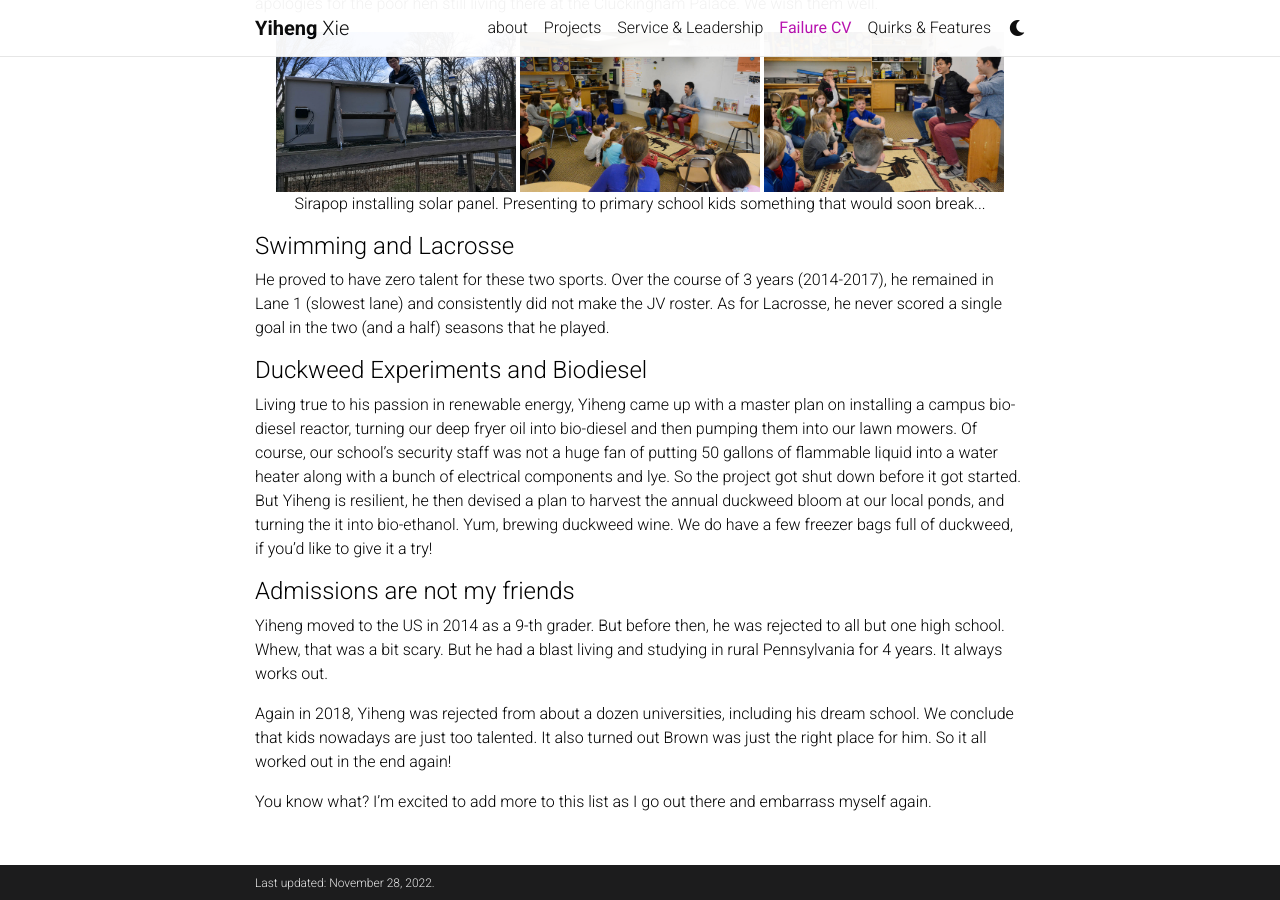
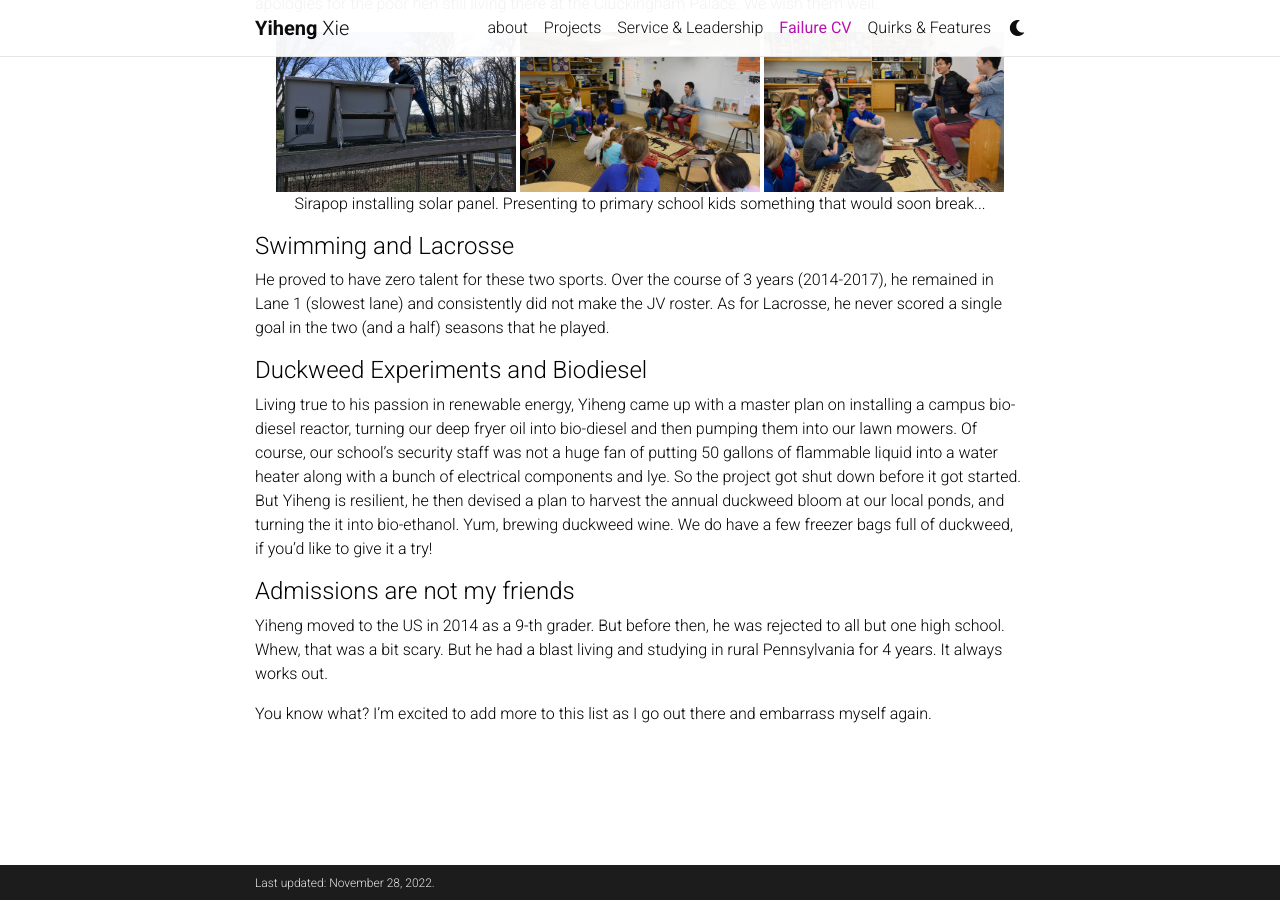
Before and after one commit to yxie20/yxie20.github.io, a Jekyll site: the page built from _pages/failure cv.md, in a window 1280 px wide and 900 px high, scrolled down 954 px. Built offline with Jekyll 4.4.1, drawn with Linux system fonts in a browser that asks for light colours; nearby versions of some CDN libraries; comment, search, counter and statistics services are not loaded; a style sheet for code colours, icons or effects is not loaded.

Commit message:
updated failure cv

```diff
--- a/_pages/failure cv.md
+++ b/_pages/failure cv.md
@@ -65,8 +65,4 @@ Yiheng moved to the US in 2014 as a 9-th grader. But before then, he was rejecte
 one high school. Whew, that was a bit scary. But he had a blast living and studying in rural
 Pennsylvania for 4 years. It always works out.
 
-Again in 2018, Yiheng was rejected from about a dozen universities, including his dream school.
-We conclude that kids nowadays are just too talented. It also turned out Brown was just the right
-place for him. So it all worked out in the end again!
-
 You know what? I'm excited to add more to this list as I go out there and embarrass myself again.
```
